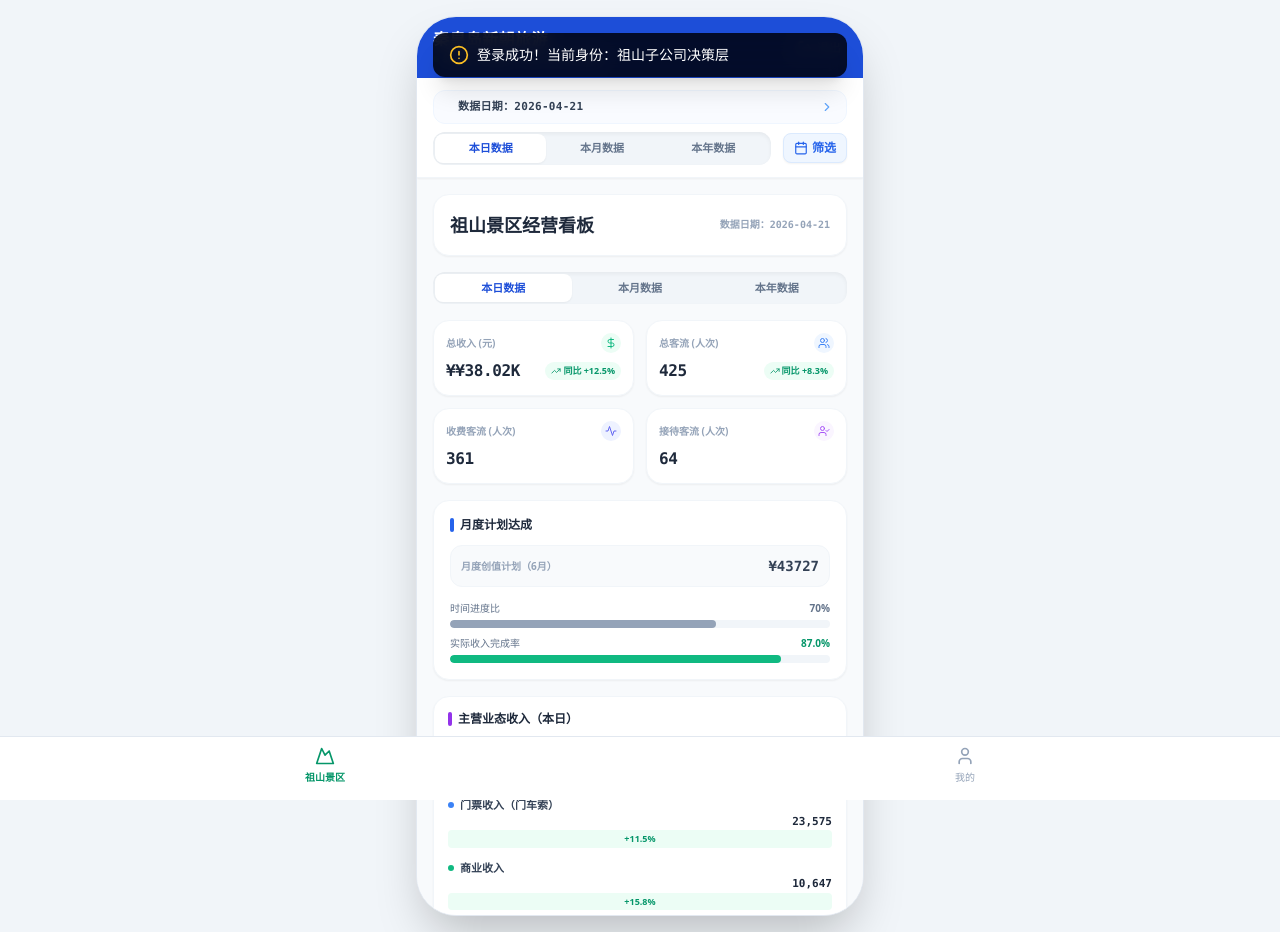
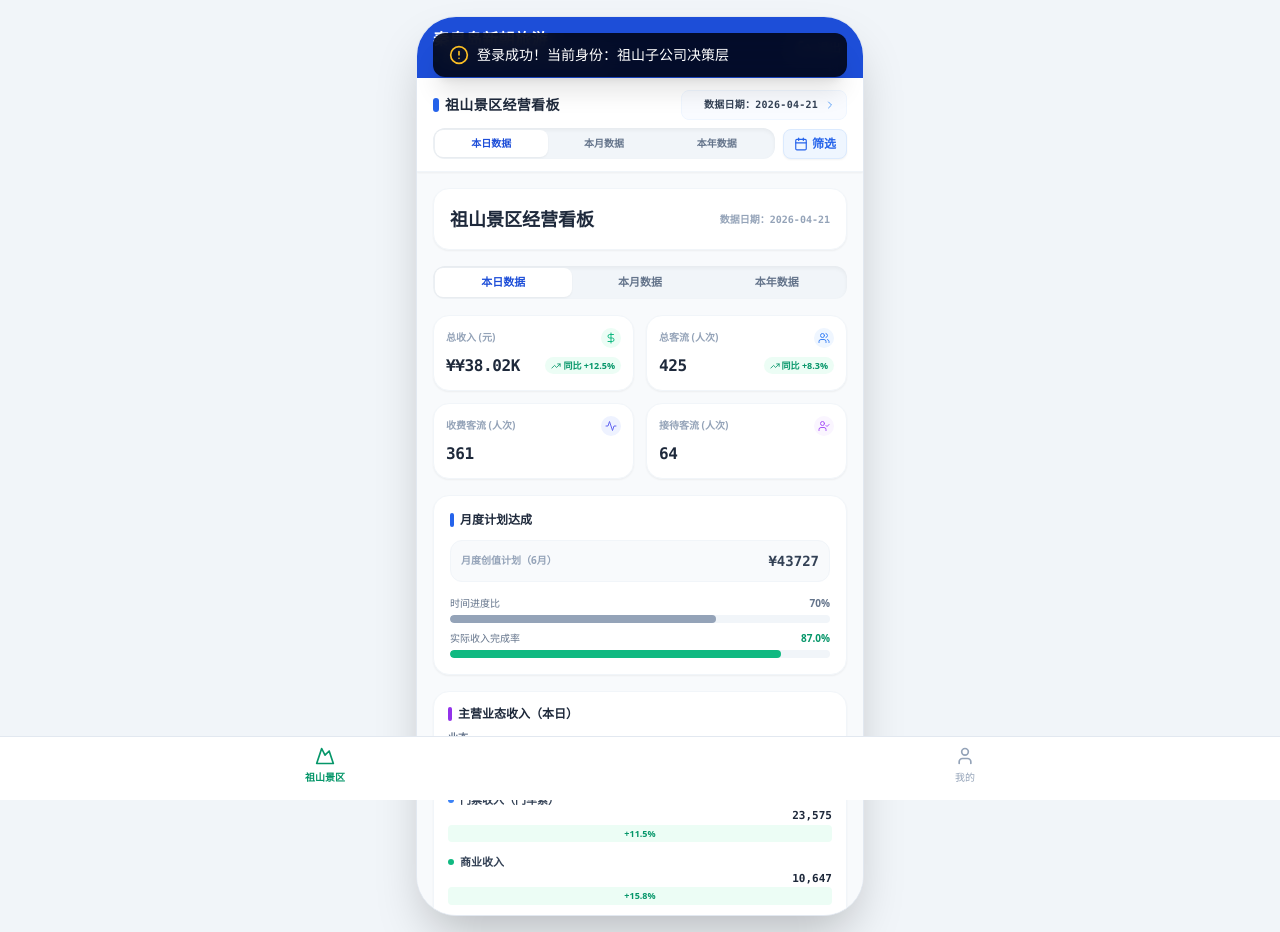
Before and after one commit to dujie2024/daily-report-ui, a React (Vite) app: page / in a window 1280 px wide. Both pictures are taken after a click on the button "运营层 · 祖山". Built offline with nearby package versions, Linux system fonts and the light colour scheme.

Commit message:
feat: 平台总览模块顶部增加旅游港经营总览标题，优化日期显示格式

```diff
--- a/App.jsx
+++ b/App.jsx
@@ -145,7 +145,7 @@ export default function App() {
       const timePercent = Math.round((targetDay / 30) * 100);
 
       return {
-        dateRange: `数据周期：2026年4月 (2026-04-01 ~ 2026-04-${targetDay < 10 ? '0' + targetDay : targetDay})`,
+        dateRange: `数据周期：2026-04-01 ~ 2026-04-${targetDay < 10 ? '0' + targetDay : targetDay}`,
         revenue: fmtNum(rev),
         revenueTrend: "+" + (3.2 + (targetDay % 3) * 0.3).toFixed(2) + "%",
         visitors: fmtInt(vis),
@@ -185,7 +185,7 @@ export default function App() {
       const timePercent = (baseYearProgress + diffProgress).toFixed(1);
 
       return {
-        dateRange: `数据周期：2026年 (2026-01-01 ~ 2026-04-${targetDay < 10 ? '0' + targetDay : targetDay})`,
+        dateRange: `数据周期：2026-01-01 ~ 2026-04-${targetDay < 10 ? '0' + targetDay : targetDay}`,
         revenue: fmtNum(rev),
         revenueTrend: "+4.37%",
         visitors: fmtInt(vis),
@@ -1342,36 +1342,42 @@ export default function App() {
             {/* 2.2 数据维度控制 与 可交互日期 (仅非业务分析页面显示此条，分析页内有专属标题控制) */}
             {activeTab !== 'analysis' && (
               <div className="bg-white px-4 py-3 border-b border-slate-100 shadow-sm shrink-0">
-                {/* 日期显示 - 移到最上部 */}
-                <div
-                  onClick={() => setIsDatePickerOpen(true)}
-                  className="flex items-center justify-between text-slate-500 text-xs bg-blue-50/40 px-3 py-2 rounded-xl cursor-pointer hover:bg-blue-50/70 active:scale-[0.99] transition-all border border-blue-50 mb-2"
-                >
+                {/* 标题行：动态模块名称 + 数据日期 */}
+                <div className="flex items-center justify-between mb-2">
                   <div className="flex items-center gap-1.5">
+                    <span className="w-1.5 h-3.5 bg-blue-600 rounded-full"></span>
+                    <h2 className="text-slate-800 text-sm font-bold tracking-wide">
+                      {activeTab === 'platform' ? '旅游港经营总览' : activeTab === 'zushan' ? '祖山景区经营看板' : activeTab === 'xiaozhen' ? '天女小镇经营看板' : activeTab === 'haishangyou' ? '海上游经营看板' : activeTab === 'langtaosha' ? '浪淘沙经营看板' : '经营看板'}
+                    </h2>
+                  </div>
+                  <div
+                    onClick={() => setIsDatePickerOpen(true)}
+                    className="flex items-center gap-1.5 text-slate-500 text-xs bg-blue-50/40 px-2.5 py-1.5 rounded-lg cursor-pointer hover:bg-blue-50/70 active:scale-[0.99] transition-all border border-blue-50"
+                  >
                     <span className="w-1.5 h-1.5 rounded-full bg-blue-500 animate-ping"></span>
-                    <span className="font-extrabold tracking-wide text-[11px] font-mono text-slate-700">{currentData.dateRange}</span>
+                    <span className="font-extrabold tracking-wide text-[10px] font-mono text-slate-700">{currentData.dateRange}</span>
+                    <ChevronRight className="w-3 h-3 text-blue-400" />
                   </div>
-                  <ChevronRight className="w-3.5 h-3.5 text-blue-400" />
                 </div>
 
                 {/* 维度切换和筛选按钮 */}
                 <div className="flex items-center justify-between">
-                  <div className="bg-slate-100 p-0.5 rounded-xl flex-1 mr-3 flex shadow-inner">
+                  <div className="bg-slate-100 p-0.5 rounded-xl flex-1 mr-2 flex shadow-inner">
                     <button
                       onClick={() => setDimension('day')}
-                      className={`flex-1 text-center py-1.5 text-[11px] font-bold rounded-lg transition-all ${dimension === 'day' ? 'bg-white text-blue-700 shadow-sm' : 'text-slate-500 hover:text-slate-800'}`}
+                      className={`flex-1 text-center py-1.5 text-[10px] font-bold rounded-lg transition-all ${dimension === 'day' ? 'bg-white text-blue-700 shadow-sm' : 'text-slate-500 hover:text-slate-800'}`}
                     >
                       本日数据
                     </button>
                     <button
                       onClick={() => setDimension('month')}
-                      className={`flex-1 text-center py-1.5 text-[11px] font-bold rounded-lg transition-all ${dimension === 'month' ? 'bg-white text-blue-700 shadow-sm' : 'text-slate-500 hover:text-slate-800'}`}
+                      className={`flex-1 text-center py-1.5 text-[10px] font-bold rounded-lg transition-all ${dimension === 'month' ? 'bg-white text-blue-700 shadow-sm' : 'text-slate-500 hover:text-slate-800'}`}
                     >
                       本月数据
                     </button>
                     <button
                       onClick={() => setDimension('year')}
-                      className={`flex-1 text-center py-1.5 text-[11px] font-bold rounded-lg transition-all ${dimension === 'year' ? 'bg-white text-blue-700 shadow-sm' : 'text-slate-500 hover:text-slate-800'}`}
+                      className={`flex-1 text-center py-1.5 text-[10px] font-bold rounded-lg transition-all ${dimension === 'year' ? 'bg-white text-blue-700 shadow-sm' : 'text-slate-500 hover:text-slate-800'}`}
                     >
                       本年数据
                     </button>
```
